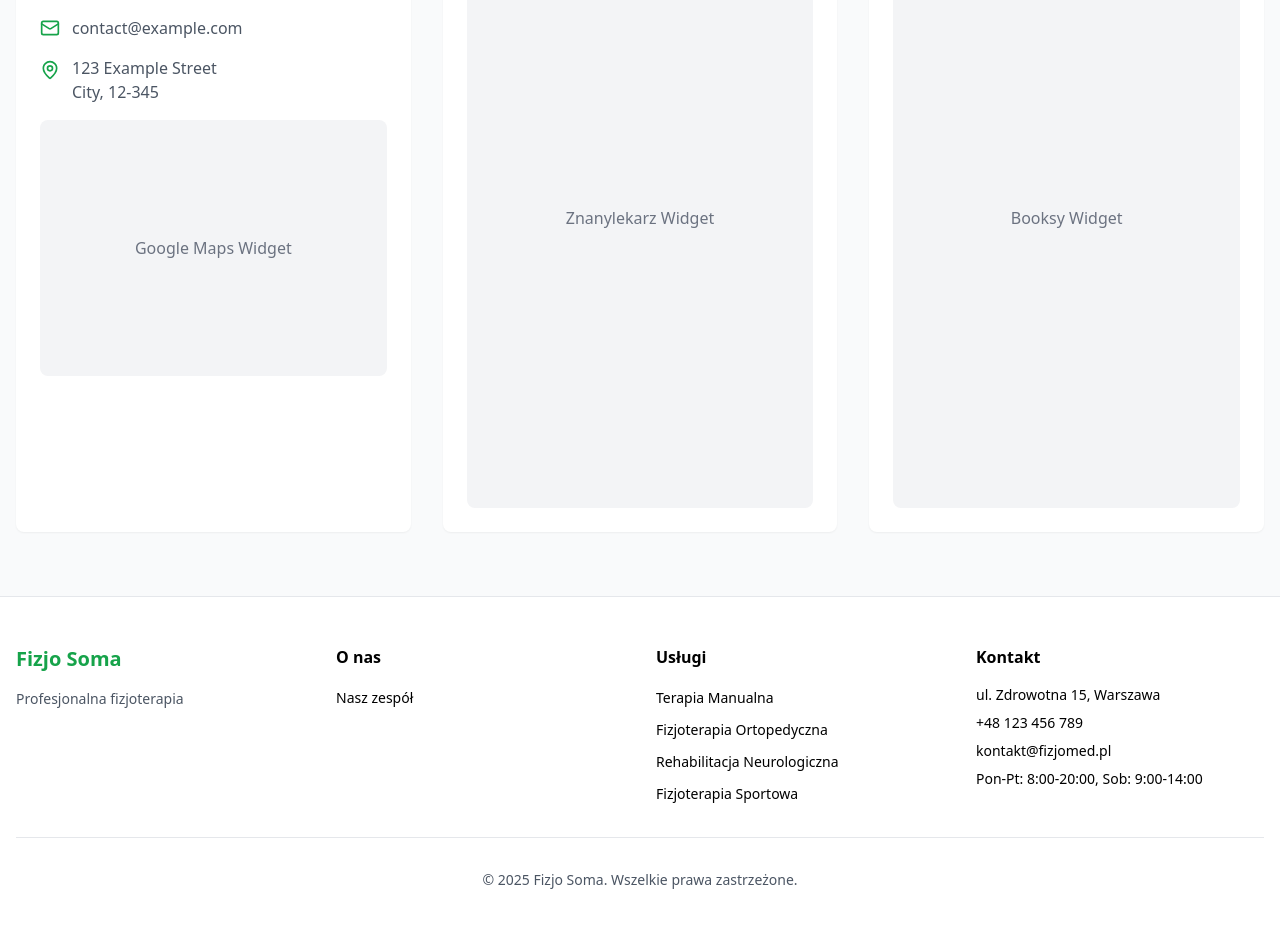
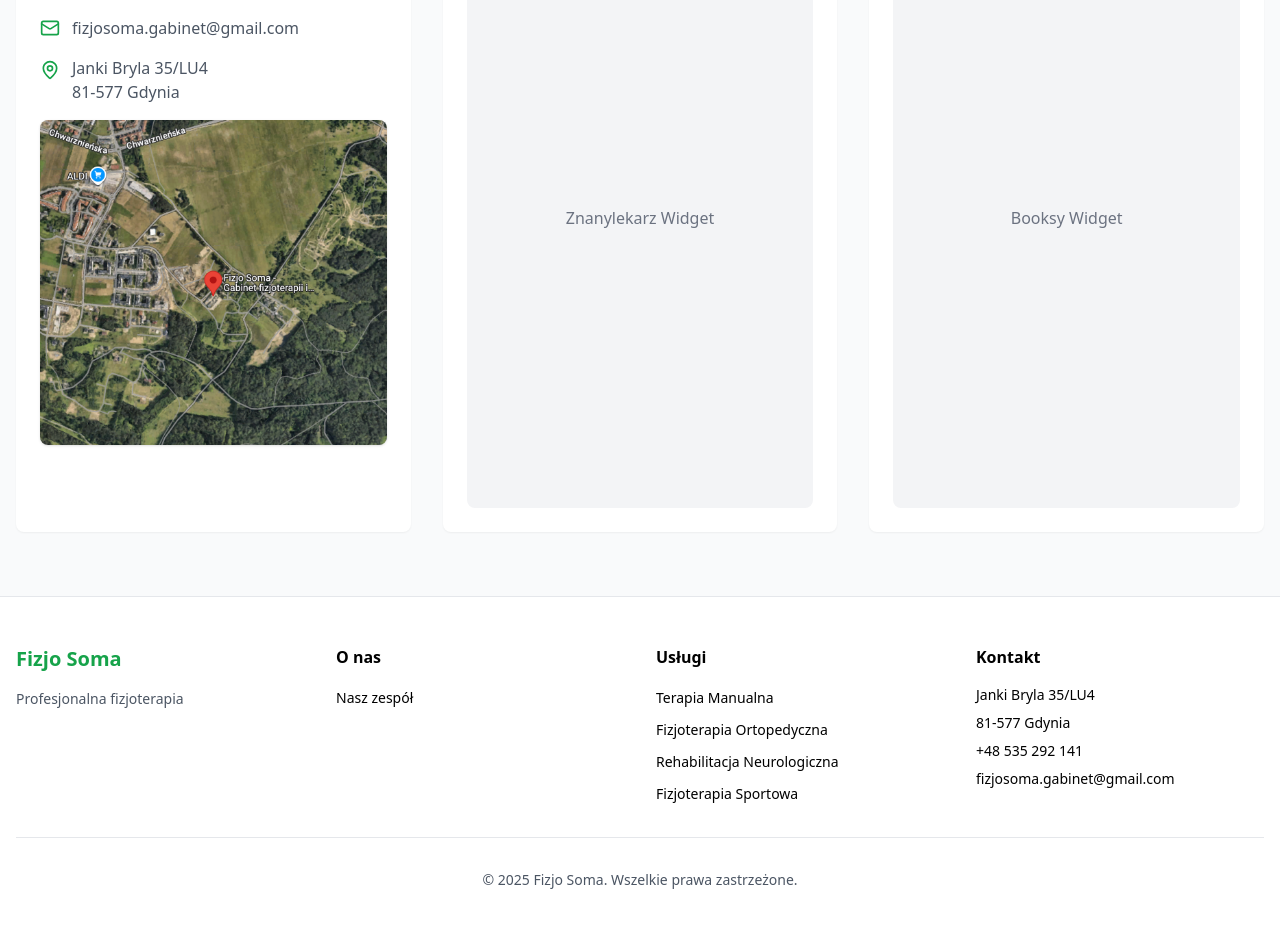
Before and after one commit to mcalus3/fizjo-soma, a Next.js app: page / in a window 1280 px wide. Shown: the part 3491-4418 px from the top of the page. Built offline with nearby package versions, Linux system fonts and the light colour scheme.

Commit message:
Add a map

```diff
--- a/app/components/Navigation.tsx
+++ b/app/components/Navigation.tsx
@@ -28,6 +28,7 @@ export function Navigation() {
         <div className="hidden md:flex items-center space-x-8">
           {content.navigation.links.map((link, index) => (
             <Link
+              prefetch
               key={index}
               href={link.href}
               className={`text-sm font-medium relative px-4 py-2 transition-all rounded-md hover:bg-gray-100 ${
@@ -57,6 +58,7 @@ export function Navigation() {
               <div className="flex flex-col space-y-4">
                 {content.navigation.links.map((link, index) => (
                   <Link
+                    prefetch
                     key={index}
                     href={link.href}
                     className="text-sm font-medium px-4 py-2 transition-all rounded-md hover:bg-gray-100"
--- a/app/content/pl.json
+++ b/app/content/pl.json
@@ -265,10 +265,11 @@
   },
   "contact": {
     "sectionTitle": "Umów się na wizytę",
-    "address1": "123 Example Street",
-    "address2": "City, 12-345",
-    "phone": "+48 123 456 789",
-    "email": "contact@example.com"
+    "address1": "Janki Bryla 35/LU4",
+    "address2": "81-577 Gdynia",
+    "phone": "+48 535 292 141",
+    "email": "fizjosoma.gabinet@gmail.com",
+    "mapImage": "/images/contact/map.png"
   },
   "footer": {
     "brand": {
@@ -292,10 +293,10 @@
       {
         "title": "Kontakt",
         "items": [
-          "ul. Zdrowotna 15, Warszawa",
-          "+48 123 456 789",
-          "kontakt@fizjomed.pl",
-          "Pon-Pt: 8:00-20:00, Sob: 9:00-14:00"
+          "Janki Bryla 35/LU4",
+          "81-577 Gdynia",
+          "+48 535 292 141",
+          "fizjosoma.gabinet@gmail.com"
         ]
       }
     ],
--- a/app/page.tsx
+++ b/app/page.tsx
@@ -256,10 +256,17 @@ export default function Home() {
                     <p className="text-gray-600">{content.contact.address2}</p>
                   </div>
                 </div>
-
-                {/* Google Maps Placeholder */}
-                <div className="w-full h-64 bg-gray-100 rounded-lg flex items-center justify-center">
-                  <p className="text-gray-500">Google Maps Widget</p>
+                <div className="shadow rounded-lg overflow-hidden">
+                  <Link
+                    href={"https://maps.app.goo.gl/ot922P9YvLcg3ma76"}
+                    target="_blank"
+                  >
+                    <ImageComponent
+                      src={content.contact.mapImage}
+                      alt={"Map with location"}
+                      className="object-cover"
+                    />
+                  </Link>
                 </div>
               </div>
             </div>
--- a/app/types/content.ts
+++ b/app/types/content.ts
@@ -93,6 +93,7 @@ export interface ContentStructure {
     address2: string;
     phone: string;
     email: string;
+    mapImage: string;
   };
   footer: {
     brand: {
```
Also changed, not shown: public/images/contact/map.png (added).
